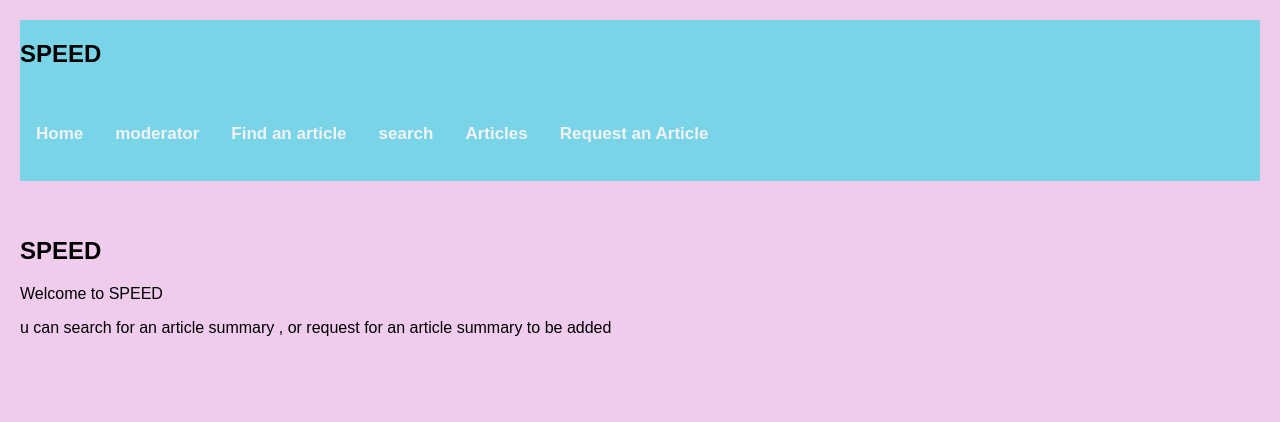
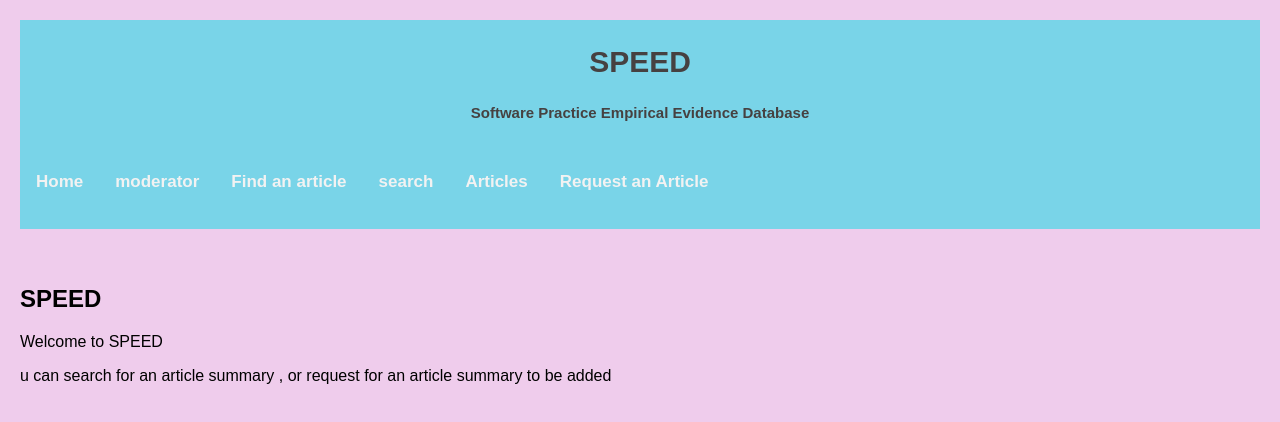
Before and after one commit to L-s-a-r-a-h/CISE_Stream51_Group8, a React (Create React App) app in the folder frontend/: page / in a window 1280 px wide. Shown: the top 422 px of the page. Built offline with nearby package versions, Linux system fonts and the light colour scheme.

Commit message:
add button to moderation list

```diff
--- a/frontend/src/components/ComponentNavigation.css
+++ b/frontend/src/components/ComponentNavigation.css
@@ -22,3 +22,14 @@ body {
     background-color: #ddd;
     color: black;
   }
+
+  .topnav h2 {
+    color: rgb(70, 65, 65);
+    text-align: center;
+    font-size: 30px;
+  }
+  .topnav h3 {
+    color: rgb(70, 65, 65);
+    text-align: center;
+    font-size: 15px;
+  }
--- a/frontend/src/components/ComponentNavigation.js
+++ b/frontend/src/components/ComponentNavigation.js
@@ -21,6 +21,7 @@ function ComponentNavigation() {
                     <Container className="container" fluid>
 
                         <h2>SPEED</h2>
+                        <h3>Software Practice Empirical Evidence Database </h3>
                         <Navbar.Brand href="/Home"><h4 className="store">Home</h4></Navbar.Brand>
                         <Nav.Link as={Link} to={"/Moderator"}><h4 className="linkText">moderator</h4></Nav.Link>
 
--- a/frontend/src/components/ModerationList.js
+++ b/frontend/src/components/ModerationList.js
@@ -48,6 +48,7 @@ return (
 </div>
                 <div className="list">
                     {SubmissionItemData()}
+
                 </div>
         </div>
     </>
--- a/frontend/src/components/SubmissionItem.js
+++ b/frontend/src/components/SubmissionItem.js
@@ -1,4 +1,5 @@
 import React from "react";
+import { alignPropType } from "react-bootstrap/esm/types";
 
 // data entered into submission form
 const SubmissionItem = (props) => {
@@ -15,21 +16,35 @@ const SubmissionItem = (props) => {
 
         };
 
+        function acceptSubmission()
+        {
+alert("accepted");
+
+        }
+
+        function rejectSubmission()
+        {
+alert("rejected");
+        }
 
     return (
         <>
 
             <div className="article article-container"  >
                 <div className="article-body">
-                <h4 className="article-id">ID: {id}</h4>
+                <h4 className="article-id">submission ID: {id}</h4>
                     <h4 className="article-title">Title: {title}</h4>
-
-                    <h5 className="article-text">DOI: {doi}</h5>
-                    <h5 className="article-text">Authors: {authors}</h5>
+                    <p className="article-text">DOI: {doi}</p>
+                    <p className="article-text">Authors: {authors}</p>
                     <p className="article-text">Source: {source}</p>
                     <p className="article-text">Published year: {pubyear}</p>
+                    <p className="article-text">Submitter details</p>
                     <p className="article-text">Name: {name}</p>
                     <p className="article-text">Email: {email}</p>
+
+                   <button className = "Accept-Button"  onClick={acceptSubmission}> Accept</button>
+
+                   <button className = "Reject-Button" onClick={rejectSubmission}> Reject</button>
 
                 </div>
             </div>
```
